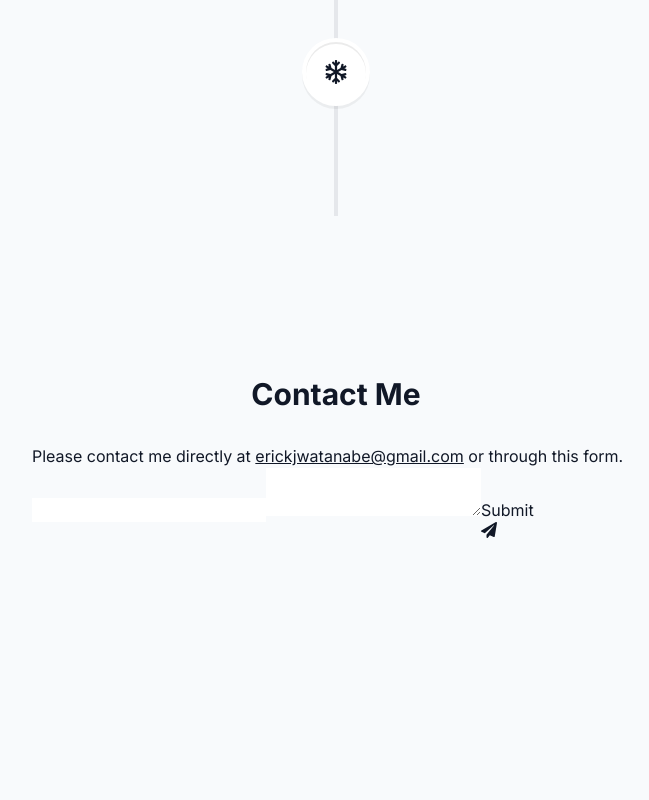
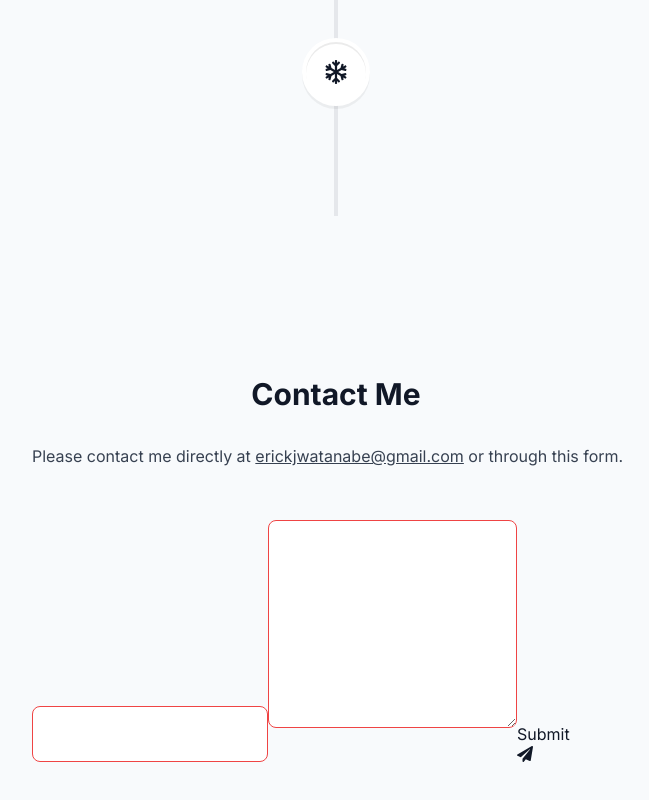
Before and after one commit to SkiSherpa/portfolio, a Next.js app: page / in a window 1280 px wide. Shown: the part 3903-4703 px from the top of the page, without its empty margins (304-953 px from the left). Before the commit the page ends 4553 px from the top, so only its background shows below. Built offline with nearby package versions, Linux system fonts and the light colour scheme.

Commit message:
change border color for layout and styling fixing

```diff
--- a/src/app/globals.css
+++ b/src/app/globals.css
@@ -6,6 +6,11 @@ html {
 	--line-color: #e5e7eb;
 }
 
+.borderBlack {
+	/* @apply border border-black/10; */
+	@apply border border-red-500;
+}
+
 html.dark {
 	--line-color: rgba(255, 255, 255, 0.2);
 }
--- a/src/components/ContactMe.tsx
+++ b/src/components/ContactMe.tsx
@@ -13,16 +13,16 @@ export default function ContactMe() {
 			className="mb-20 sm:mb-28 w-[min(100%,38rem)]"
 		>
 			<SectionHeading>Contact me</SectionHeading>
-			<p>
+			<p className="text-gray-700">
 				Please contact me directly at{" "}
 				<a className="underline" href="erickjwatanabe@gmail.com">
 					erickjwatanabe@gmail.com
 				</a>{" "}
 				or through this form.
 			</p>
-			<form>
-				<input type="email"></input>
-				<textarea />
+			<form className="mt-10">
+				<input className="h-14 rounded-lg borderBlack" type="email"></input>
+				<textarea className="h-52 my-3 rounded-lg p-4 borderBlack" />
 				<button type="submit">
 					Submit <FaPaperPlane />
 				</button>
```
